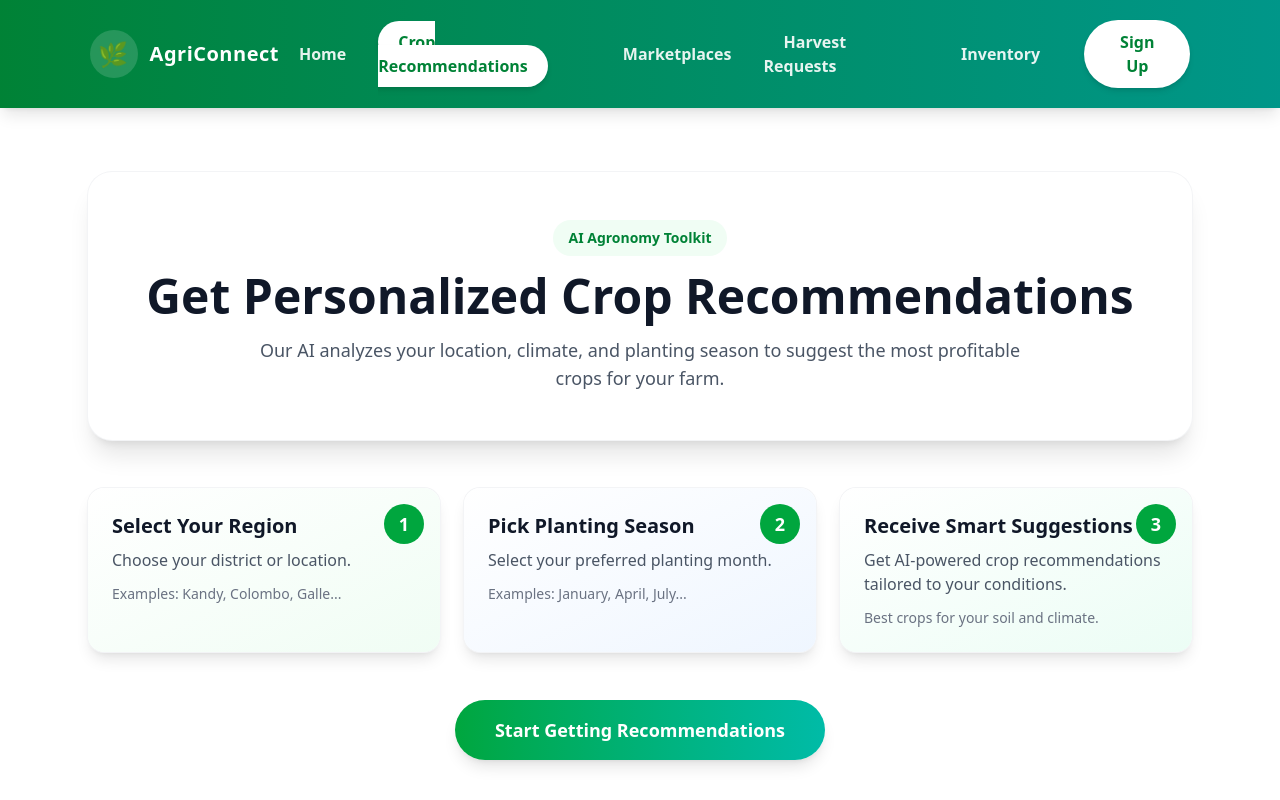
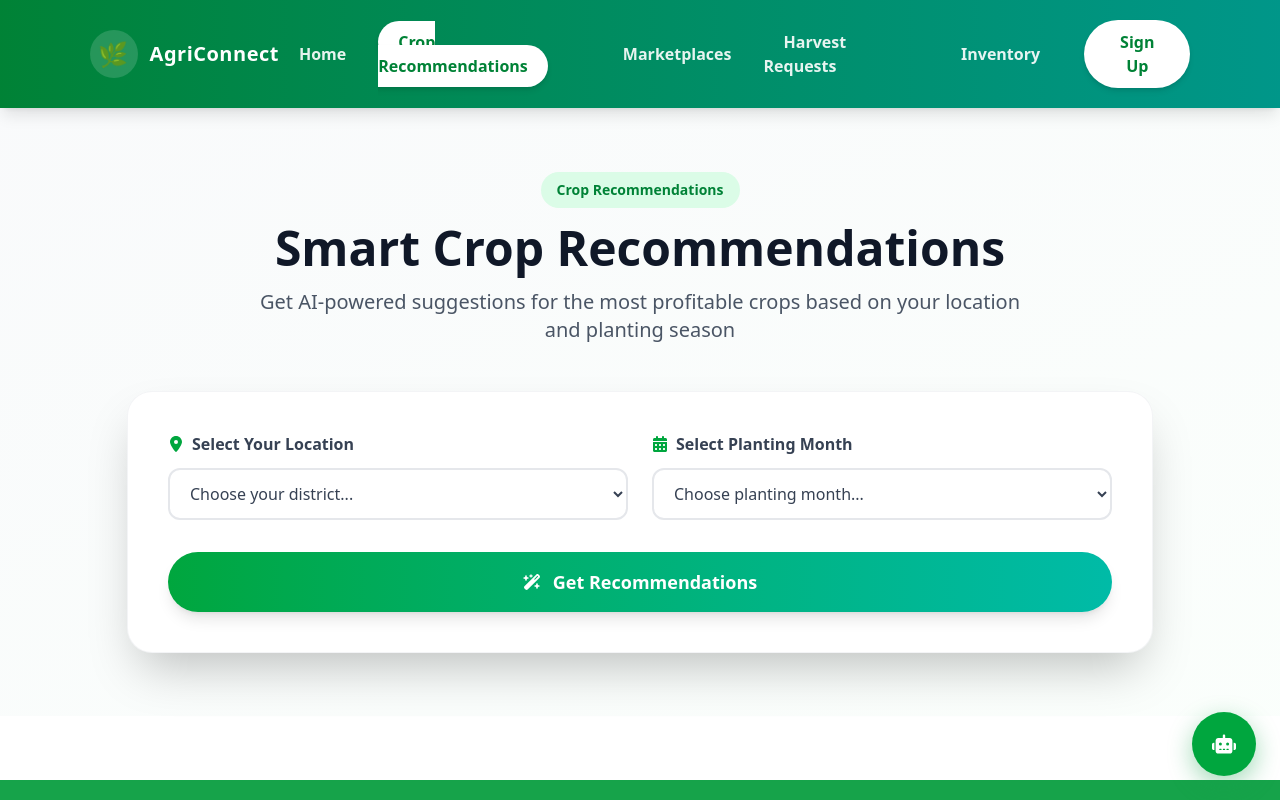
Before and after one commit to PrasadWijesinghe/AgriConnect, a React (Vite) app in the folder frontend/: page /crop-recommendations in a window 1280 px wide. Shown: the top 800 px of the page. Built offline with nearby package versions, Linux system fonts and the light colour scheme.

Commit message:
fifth commit

```diff
--- a/frontend/src/App.jsx
+++ b/frontend/src/App.jsx
@@ -3,7 +3,6 @@ import Header from './components/Header';
 import Footer from './components/Footer';
 import Home from './pages/Home';
 import CropRecommendations from './pages/CropRecommendations';
-import AIChatbot from './pages/AIChatbot';
 import Marketplaces from './pages/Marketplaces';
 import HarvestRequests from './pages/HarvestRequests';
 import Inventory from './pages/Inventory';
@@ -15,7 +14,6 @@ function App() {
       <Routes>
         <Route path="/" element={<Home />} />
         <Route path="/crop-recommendations" element={<CropRecommendations />} />
-        <Route path="/ai-chatbot" element={<AIChatbot />} />
         <Route path="/marketplaces" element={<Marketplaces />} />
         <Route path="/harvest-requests" element={<HarvestRequests />} />
         <Route path="/inventory" element={<Inventory />} />
--- /dev/null
+++ b/frontend/src/components/ChatBot.jsx
@@ -0,0 +1,74 @@
+import { useState } from 'react';
+import { FaRobot, FaXmark, FaPaperPlane } from 'react-icons/fa6';
+
+function ChatBot() {
+  const [isChatOpen, setIsChatOpen] = useState(false);
+
+  return (
+    <>
+      {/* Floating Chatbot Button */}
+      <button
+        onClick={() => setIsChatOpen(true)}
+        className={`fixed bottom-6 right-6 h-16 w-16 rounded-full bg-green-600 text-white shadow-[0_8px_24px_rgba(22,163,74,0.4)] transition-all duration-300 hover:bg-green-700 hover:scale-110 hover:shadow-[0_12px_32px_rgba(22,163,74,0.5)] flex items-center justify-center z-50 ${isChatOpen ? 'hidden' : 'flex'}`}
+        aria-label="Open chatbot"
+      >
+        <FaRobot className="text-2xl" />
+      </button>
+
+      {/* Chat Interface */}
+      {isChatOpen && (
+        <div className="fixed bottom-6 right-6 w-[380px] h-[550px] bg-white rounded-[24px] shadow-[0_20px_60px_rgba(0,0,0,0.25)] flex flex-col z-50 overflow-hidden">
+          {/* Chat Header */}
+          <div className="bg-gradient-to-r from-green-600 to-green-500 px-6 py-4 flex items-center justify-between">
+            <div className="flex items-center gap-3">
+              <div className="h-10 w-10 rounded-full bg-white/20 flex items-center justify-center">
+                <FaRobot className="text-xl text-white" />
+              </div>
+              <div>
+                <h3 className="text-white font-bold text-lg m-0">AgriBot</h3>
+                <p className="text-white/80 text-xs m-0">Your farming assistant</p>
+              </div>
+            </div>
+            <button
+              onClick={() => setIsChatOpen(false)}
+              className="h-8 w-8 rounded-full bg-white/20 hover:bg-white/30 flex items-center justify-center transition-colors"
+              aria-label="Close chat"
+            >
+              <FaXmark className="text-white" />
+            </button>
+          </div>
+
+          {/* Chat Messages */}
+          <div className="flex-1 p-6 overflow-y-auto bg-gray-50">
+            <div className="space-y-4">
+              <div className="flex gap-3">
+                <div className="h-8 w-8 rounded-full bg-green-100 flex items-center justify-center flex-shrink-0">
+                  <FaRobot className="text-green-600 text-sm" />
+                </div>
+                <div className="bg-white rounded-[16px] rounded-tl-none px-4 py-3 shadow-sm max-w-[260px]">
+                  <p className="text-sm text-gray-800 m-0">Hello! 👋 I'm AgriBot, your agricultural assistant. How can I help you today?</p>
+                </div>
+              </div>
+            </div>
+          </div>
+
+          {/* Chat Input */}
+          <div className="p-4 border-t border-gray-200 bg-white">
+            <div className="flex gap-2">
+              <input
+                type="text"
+                placeholder="Type your message..."
+                className="flex-1 px-4 py-3 rounded-full border border-gray-300 focus:outline-none focus:border-green-500 text-sm"
+              />
+              <button className="h-[44px] w-[44px] rounded-full bg-green-600 hover:bg-green-700 flex items-center justify-center transition-colors">
+                <FaPaperPlane className="text-white text-sm" />
+              </button>
+            </div>
+          </div>
+        </div>
+      )}
+    </>
+  );
+}
+
+export default ChatBot;
--- a/frontend/src/pages/CropRecommendations.jsx
+++ b/frontend/src/pages/CropRecommendations.jsx
@@ -1,45 +1,77 @@
-import { Link } from 'react-router-dom';
+import ChatBot from '../components/ChatBot';
+import { FaLocationDot, FaCalendarDays, FaWandMagicSparkles } from 'react-icons/fa6';
 
 function CropRecommendations() {
   return (
-    <main className="mx-auto max-w-6xl px-6 py-16">
-      <section className="rounded-3xl bg-white px-8 py-12 shadow-xl ring-1 ring-gray-100 text-center">
-        <p className="mb-4 inline-flex rounded-full bg-green-50 px-4 py-2 text-sm font-semibold text-green-700">AI Agronomy Toolkit</p>
-        <h1 className="text-4xl font-extrabold text-gray-900 sm:text-5xl">Get Personalized Crop Recommendations</h1>
-        <p className="mt-4 text-lg text-gray-600 max-w-3xl mx-auto">Our AI analyzes your location, climate, and planting season to suggest the most profitable crops for your farm.</p>
-      </section>
-
-      <section className="mt-12 grid gap-6 md:grid-cols-3">
-        <div className="relative overflow-hidden rounded-2xl bg-gradient-to-br from-white to-green-50 p-6 shadow-lg ring-1 ring-gray-100">
-          <div className="absolute right-4 top-4 flex h-10 w-10 items-center justify-center rounded-full bg-green-600 text-white text-lg font-bold">1</div>
-          <h3 className="mb-2 text-xl font-bold text-gray-900">Select Your Region</h3>
-          <p className="text-gray-600">Choose your district or location.</p>
-          <p className="mt-3 text-sm text-gray-500">Examples: Kandy, Colombo, Galle...</p>
+    <main className="bg-gradient-to-br from-gray-50 to-green-50/30 px-6 py-16">
+      <div className="mx-auto max-w-5xl">
+        {/* Header Section */}
+        <div className="text-center mb-12">
+          <span className="inline-flex items-center gap-2 rounded-full bg-green-100 px-4 py-2 text-sm font-semibold text-green-700 mb-4">
+            Crop Recommendations
+          </span>
+          <h1 className="text-5xl font-black text-gray-900 mb-4">Smart Crop Recommendations</h1>
+          <p className="text-xl text-gray-600 max-w-3xl mx-auto">
+            Get AI-powered suggestions for the most profitable crops based on your location and planting season
+          </p>
         </div>
 
-        <div className="relative overflow-hidden rounded-2xl bg-gradient-to-br from-white to-blue-50 p-6 shadow-lg ring-1 ring-gray-100">
-          <div className="absolute right-4 top-4 flex h-10 w-10 items-center justify-center rounded-full bg-green-600 text-white text-lg font-bold">2</div>
-          <h3 className="mb-2 text-xl font-bold text-gray-900">Pick Planting Season</h3>
-          <p className="text-gray-600">Select your preferred planting month.</p>
-          <p className="mt-3 text-sm text-gray-500">Examples: January, April, July...</p>
+        {/* Form Section */}
+        <div className="bg-white rounded-3xl shadow-2xl p-10 ring-1 ring-gray-100">
+          <div className="grid gap-6 md:grid-cols-2 mb-8">
+            {/* Location Dropdown */}
+            <div>
+              <label className="flex items-center gap-2 text-gray-700 font-semibold mb-3">
+                <FaLocationDot className="text-green-600" />
+                Select Your Location
+              </label>
+              <select className="w-full px-4 py-3 rounded-xl border-2 border-gray-200 focus:border-green-500 focus:outline-none text-gray-700 bg-white transition-colors">
+                <option value="">Choose your district...</option>
+                <option value="colombo">Colombo</option>
+                <option value="kandy">Kandy</option>
+                <option value="galle">Galle</option>
+                <option value="jaffna">Jaffna</option>
+                <option value="anuradhapura">Anuradhapura</option>
+                <option value="kurunegala">Kurunegala</option>
+                <option value="matara">Matara</option>
+                <option value="badulla">Badulla</option>
+                <option value="nuwara-eliya">Nuwara Eliya</option>
+              </select>
+            </div>
+
+            {/* Planting Month Dropdown */}
+            <div>
+              <label className="flex items-center gap-2 text-gray-700 font-semibold mb-3">
+                <FaCalendarDays className="text-green-600" />
+                Select Planting Month
+              </label>
+              <select className="w-full px-4 py-3 rounded-xl border-2 border-gray-200 focus:border-green-500 focus:outline-none text-gray-700 bg-white transition-colors">
+                <option value="">Choose planting month...</option>
+                <option value="january">January</option>
+                <option value="february">February</option>
+                <option value="march">March</option>
+                <option value="april">April</option>
+                <option value="may">May</option>
+                <option value="june">June</option>
+                <option value="july">July</option>
+                <option value="august">August</option>
+                <option value="september">September</option>
+                <option value="october">October</option>
+                <option value="november">November</option>
+                <option value="december">December</option>
+              </select>
+            </div>
+          </div>
+
+          {/* Submit Button */}
+          <button className="w-full flex items-center justify-center gap-3 rounded-full bg-gradient-to-r from-green-600 to-teal-500 px-10 py-4 text-lg font-semibold text-white shadow-lg transition hover:-translate-y-1 hover:shadow-xl">
+            <FaWandMagicSparkles />
+            Get Recommendations
+          </button>
         </div>
+      </div>
 
-        <div className="relative overflow-hidden rounded-2xl bg-gradient-to-br from-white to-emerald-50 p-6 shadow-lg ring-1 ring-gray-100">
-          <div className="absolute right-4 top-4 flex h-10 w-10 items-center justify-center rounded-full bg-green-600 text-white text-lg font-bold">3</div>
-          <h3 className="mb-2 text-xl font-bold text-gray-900">Receive Smart Suggestions</h3>
-          <p className="text-gray-600">Get AI-powered crop recommendations tailored to your conditions.</p>
-          <p className="mt-3 text-sm text-gray-500">Best crops for your soil and climate.</p>
-        </div>
-      </section>
-
-      <section className="mt-12 flex justify-center">
-        <Link
-          to="/ai-chatbot"
-          className="rounded-full bg-gradient-to-r from-green-600 to-teal-500 px-10 py-4 text-lg font-semibold text-white shadow-lg transition hover:-translate-y-1 hover:shadow-xl"
-        >
-          Start Getting Recommendations
-        </Link>
-      </section>
+      <ChatBot />
     </main>
   );
 }
```
Also changed, not shown: frontend/src/pages/AIChatbot.jsx (deleted, +0 -37 lines), frontend/src/pages/Home.jsx (+3 -65 lines).
